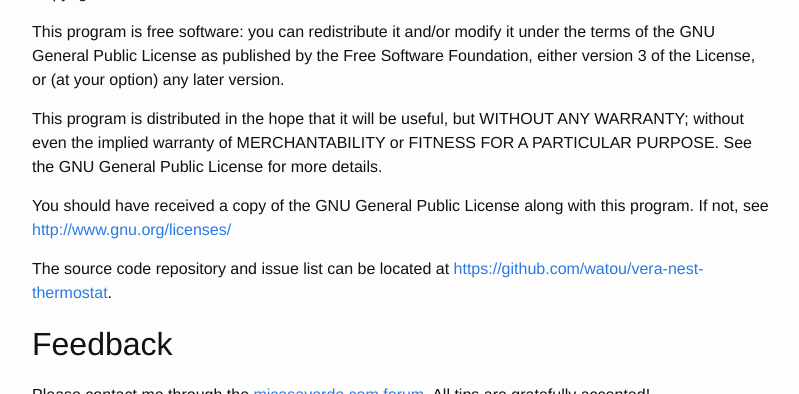
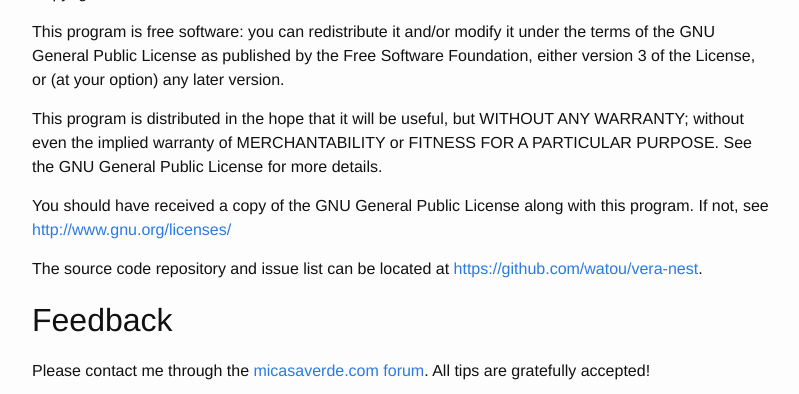
Before and after one commit to watou/vera-nest, a Jekyll site: the page built from index.md, in a window 1280 px wide and 900 px high, scrolled down 3156 px, cut to the strip 0-394 px from the top of the window. Shown: the whole strip, without its empty margins (238-1037 px from the left). Built offline with Jekyll 4.4.1, drawn with Linux system fonts in a browser that asks for light colours; some of the changed lines change nothing that is shown.

Commit message:
Adjusted paths for repository rename.

```diff
--- a/_config.yml
+++ b/_config.yml
@@ -4,7 +4,7 @@
 description: > # this means to ignore newlines until "baseurl:"
   This plugin will monitor and control your Nest thermostat(s)
   and/or Protect smoke/CO detector(s) through your Vera home automation gateway.
-baseurl: "/vera-nest-thermostat/" # the subpath of your site, e.g. /blog/
+baseurl: "/vera-nest" # the subpath of your site, e.g. /blog/
 url: "http://watou.github.io" # the base hostname & protocol for your site
 twitter_username: jcocula
 github_username:  watou
--- a/index.md
+++ b/index.md
@@ -86,7 +86,7 @@
 
 You should have received a copy of the GNU General Public License along with this program.  If not, see <http://www.gnu.org/licenses/>
 
-The source code repository and issue list can be located at <https://github.com/watou/vera-nest-thermostat>.
+The source code repository and issue list can be located at <https://github.com/watou/vera-nest>.
 
 ## Feedback  ##
 
@@ -120,65 +120,65 @@
 
 Fixed issue:
 
-* Remove bad version checking code ([#35](https://github.com/watou/vera-nest-thermostat/issues/35))
+* Remove bad version checking code ([#35](https://github.com/watou/vera-nest/issues/35))
 
 ### 2014-07-30    v1.7
 
 Enhancements:
 
-* Added the creation of a smoke detector device and carbon monoxide detector device for each Nest Protect(r) that is listed in the user's account at nest.com. ([#32](https://github.com/watou/vera-nest-thermostat/issues/32)).  (Reminder of disclaimer: Do not rely on any of these devices or any aspect of the plugin to protect the health or safety of anyone or anything.  Please read the full license for further information.)
-* Add "where" location info to device names (e.g., Hallway, Den, Basement, etc.) on device creation if specified ([#33](https://github.com/watou/vera-nest-thermostat/issues/33))
-* Append meaningful descriptions to child device names (Humidity, Smoke, CO) ([#34](https://github.com/watou/vera-nest-thermostat/issues/34))
+* Added the creation of a smoke detector device and carbon monoxide detector device for each Nest Protect(r) that is listed in the user's account at nest.com. ([#32](https://github.com/watou/vera-nest/issues/32)).  (Reminder of disclaimer: Do not rely on any of these devices or any aspect of the plugin to protect the health or safety of anyone or anything.  Please read the full license for further information.)
+* Add "where" location info to device names (e.g., Hallway, Den, Basement, etc.) on device creation if specified ([#33](https://github.com/watou/vera-nest/issues/33))
+* Append meaningful descriptions to child device names (Humidity, Smoke, CO) ([#34](https://github.com/watou/vera-nest/issues/34))
 
 ### 2014-03-22    v1.6
 
 Fixed issue:
 
-* Now, on attempting to get status, nest.com's transport servers can return HTTP 200 (OK) but not the JSON payload we're expecting (likely when the token has expired), and this was causing the code to expect data that wasn't there, killing future polling cycles.  This fix adds better error checking. ([#31](https://github.com/watou/vera-nest-thermostat/issues/31))
+* Now, on attempting to get status, nest.com's transport servers can return HTTP 200 (OK) but not the JSON payload we're expecting (likely when the token has expired), and this was causing the code to expect data that wasn't there, killing future polling cycles.  This fix adds better error checking. ([#31](https://github.com/watou/vera-nest/issues/31))
 
 ### 2014-03-15    v1.5
 
 Fixed issue:
 
-* Replaced use of sslv3 with tlsv1 to fix a new connectivity issue reported by some users ([#30](https://github.com/watou/vera-nest-thermostat/issues/30))
+* Replaced use of sslv3 with tlsv1 to fix a new connectivity issue reported by some users ([#30](https://github.com/watou/vera-nest/issues/30))
 
 ### 2014-01-16    v1.4
 
 Fixed issues:
 
-* Disable Heat or Cool buttons when not can_heat or can_cool ([#28](https://github.com/watou/vera-nest-thermostat/issues/28))
-* Move the "Home/Away" device from DEVICE_CATEGORY_SWITCH (3) to DEVICE_CATEGORY_HVAC (5) ([#29](https://github.com/watou/vera-nest-thermostat/issues/29))
+* Disable Heat or Cool buttons when not can_heat or can_cool ([#28](https://github.com/watou/vera-nest/issues/28))
+* Move the "Home/Away" device from DEVICE_CATEGORY_SWITCH (3) to DEVICE_CATEGORY_HVAC (5) ([#29](https://github.com/watou/vera-nest/issues/29))
 
 ### 2013-10-09    v1.3
 
 Fixed issues:
 
-* Added triggers for ModeState changes ([#25](https://github.com/watou/vera-nest-thermostat/issues/25))
-* Cached ModeStatus on set so that immediate setpoint changes work ([#26](https://github.com/watou/vera-nest-thermostat/issues/26))
-* Added `TemperatureScale` device variable for (optionally) more precise current temperature values ([#27](https://github.com/watou/vera-nest-thermostat/issues/27))
+* Added triggers for ModeState changes ([#25](https://github.com/watou/vera-nest/issues/25))
+* Cached ModeStatus on set so that immediate setpoint changes work ([#26](https://github.com/watou/vera-nest/issues/26))
+* Added `TemperatureScale` device variable for (optionally) more precise current temperature values ([#27](https://github.com/watou/vera-nest/issues/27))
 
 ### 2013-07-01    v1.2
 
 Fixed issues:
 
-* Setting home/away fails on Vera2 ([#21](https://github.com/watou/vera-nest-thermostat/issues/21))
-* Detect when there is no fan installed ([#24](https://github.com/watou/vera-nest-thermostat/issues/24))
+* Setting home/away fails on Vera2 ([#21](https://github.com/watou/vera-nest/issues/21))
+* Detect when there is no fan installed ([#24](https://github.com/watou/vera-nest/issues/24))
 
 ### 2013-04-06    v1.1
 
 Fixed issue:
 
-* The Home/Away command stopped working ([#19](https://github.com/watou/vera-nest-thermostat/issues/19))
+* The Home/Away command stopped working ([#19](https://github.com/watou/vera-nest/issues/19))
 
 ### 2013-02-13    v1.0
 
 Fixed issues:
 
-* Send away_timestamp in milliseconds, not seconds ([#9](https://github.com/watou/vera-nest-thermostat/issues/9))
-* Improve task message on login failure ([#10](https://github.com/watou/vera-nest-thermostat/issues/10))
-* Triggers needed for setting heat/cool setpoints in the other direction ([#11](https://github.com/watou/vera-nest-thermostat/issues/11))
-* Added a `Logging` variable to the main Nest account device to increase log output ([#15](https://github.com/watou/vera-nest-thermostat/issues/15))
-* Added variable text under the setpoint sliders that shows the current ModeState ([#16](https://github.com/watou/vera-nest-thermostat/issues/16))
+* Send away_timestamp in milliseconds, not seconds ([#9](https://github.com/watou/vera-nest/issues/9))
+* Improve task message on login failure ([#10](https://github.com/watou/vera-nest/issues/10))
+* Triggers needed for setting heat/cool setpoints in the other direction ([#11](https://github.com/watou/vera-nest/issues/11))
+* Added a `Logging` variable to the main Nest account device to increase log output ([#15](https://github.com/watou/vera-nest/issues/15))
+* Added variable text under the setpoint sliders that shows the current ModeState ([#16](https://github.com/watou/vera-nest/issues/16))
 
 ### 2012-12-27    v0.9
 * Only set device variables if they have changed (to decrease log output)
```
